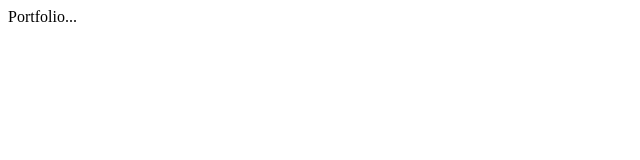
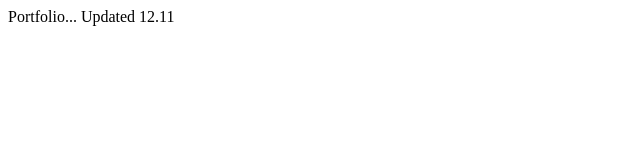
Before and after one commit to darptz/Arpit-Portfolio, a plain HTML site: page index.html in a window 1280 px wide. Shown: the whole page, without its empty margins (0-640 px from the left). Drawn offline with Linux system fonts and the light colour scheme.

Commit message:
Update index.html

```diff
--- a/index.html
+++ b/index.html
@@ -8,5 +8,8 @@
 </head>
 <body>
     Portfolio...
+
+    Updated 12.11
+
 </body>
 </html>
```
